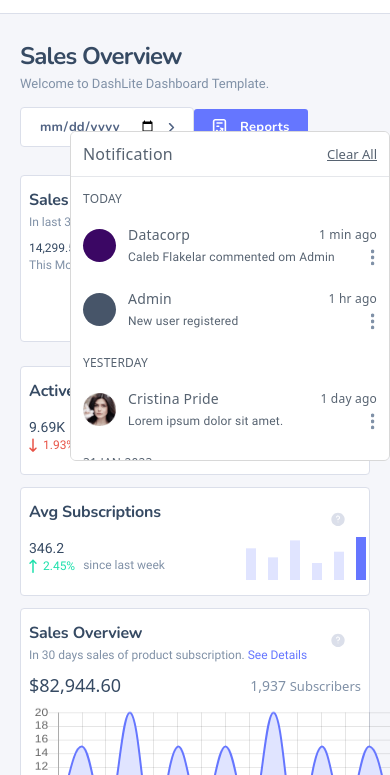
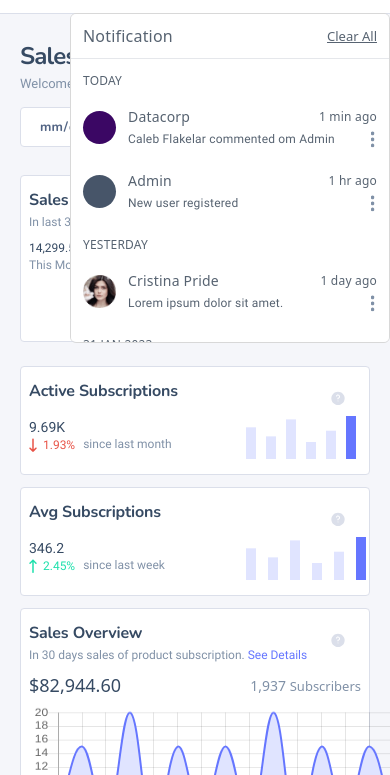
Before and after one commit to shakhbozpro/sales-dashboard.io, a website built with Vite: page index.html in a window 390 px wide. Both pictures are taken after a click on the button 290 px from the left and 41 px from the top of the page. Shown: the part 69-844 px from the top of the page. Built offline with nearby package versions, Linux system fonts and the light colour scheme.

Commit message:
Changed notification's postition as last

```diff
--- a/index.html
+++ b/index.html
@@ -124,7 +124,7 @@
                 <img src="./assets/images/notification.svg" alt="Notification" width="24" height="26">
               </button>
               <div
-                class="mobile-notifications-wrapper hidden absolute top-[200px] z-10 max-w-[320px] w-full min-h-[330px] h-full bg-white rounded-[6px] border-[1px] border-[#d8d8d8] overflow-y-auto">
+                class="mobile-notifications-wrapper hidden absolute top-[82px] z-10 max-w-[320px] w-full min-h-[330px] h-full bg-white rounded-[6px] border-[1px] border-[#d8d8d8] overflow-y-auto">
                 <div
                   class="flex items-center justify-between p-3 font-medium leading-5 tracking-[0.20px] text-[#576371]">
                   Notification
```
